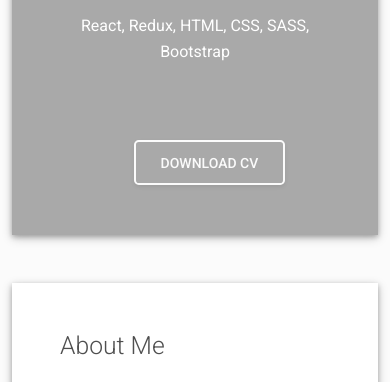
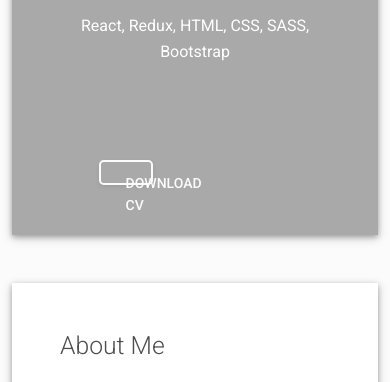
Before and after one commit to GameSevenbjj/Portfolio-3.o, a plain HTML site: page index.html in a window 390 px wide. Shown: the part 417-799 px from the top of the page. Drawn offline with Linux system fonts and the light colour scheme.

Commit message:
Update main.css

```diff
--- a/css/main.css
+++ b/css/main.css
@@ -12,8 +12,8 @@
 
   }
   .btn-1 {
-    position: absolute;
-    margin-bottom: 5%;
+    width: 25px;
+    height: 25px;
   }
 
 
```
